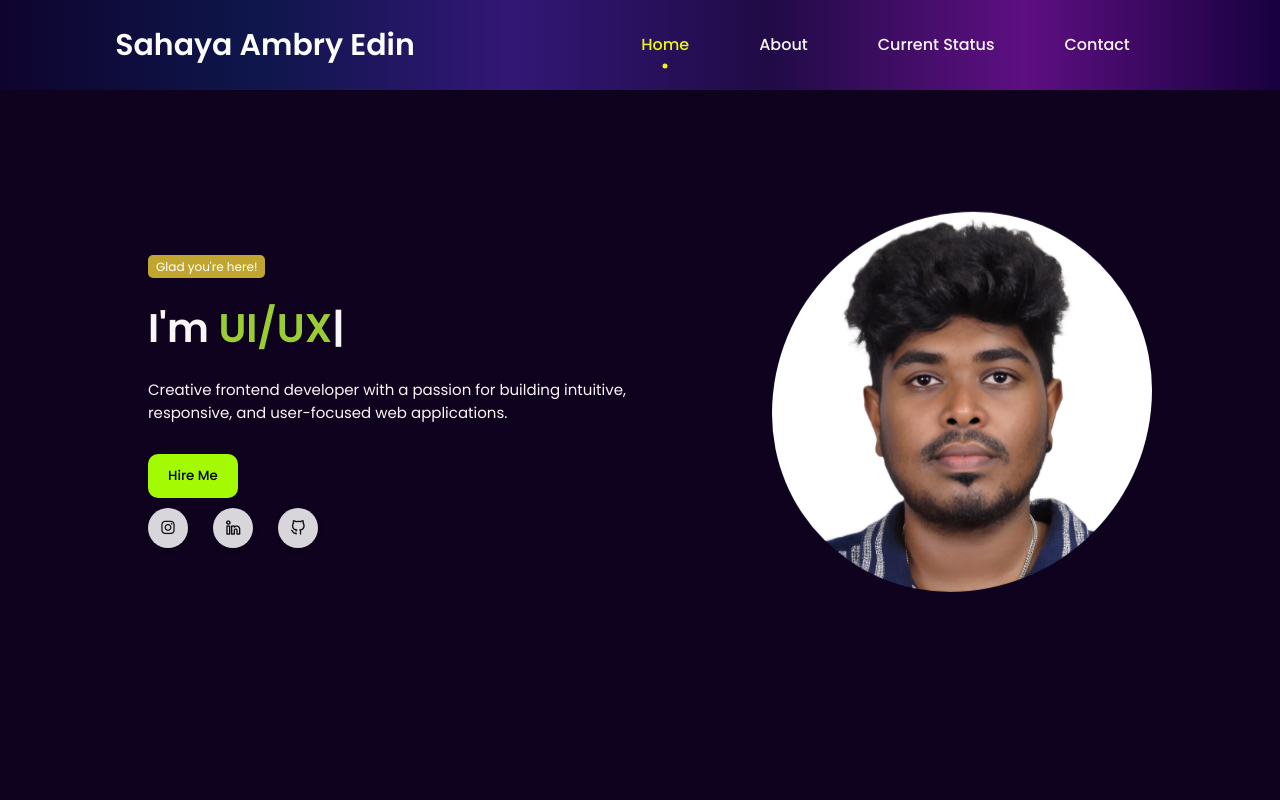
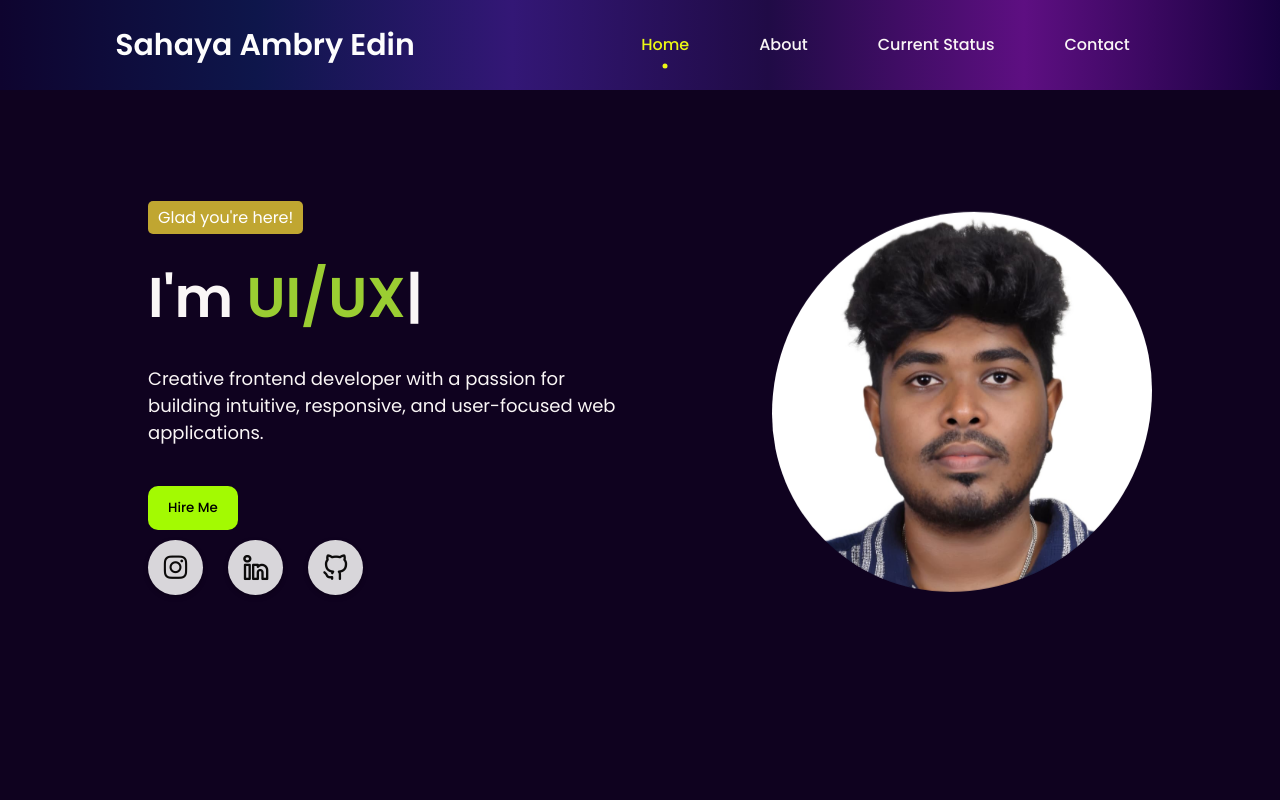
Before and after one commit to Edin666/AmbryedinPortfolio, a React (Create React App) app: page / in a window 1280 px wide. Shown: the top 800 px of the page. Built offline with nearby package versions, Linux system fonts and the light colour scheme.

Commit message:
Project updated

```diff
--- a/src/App.css
+++ b/src/App.css
@@ -209,16 +209,16 @@ nav.scrolled {
 .featured-text-card span{
     background: var(--third-color);
     color: var(--color-white);
-    padding: 3px 8px;
-    font-size: 12px;
+    padding: 5px 10px;
+    font-size: 16px;
     border-radius: 5px;
 }
 .featured-name{
-    font-size: 40px;
+    font-size: 56px;
     font-weight: 600;
     white-space: nowrap;
     color: var(--text-color-second);
-    margin-block: 20px;
+    margin-block: 25px;
 }
 .typedText{
     min-width: 300px;
@@ -235,8 +235,8 @@ nav.scrolled {
     white-space: nowrap;
 }
 .featured-text-info{
-    font-size: 15px;
-    margin-bottom: 30px;
+    font-size: 18px;
+    margin-bottom: 40px;
     color: var(--text-color-second);
 }
 .featured-text-btn{
@@ -260,12 +260,15 @@ nav.scrolled {
     justify-content: center;
     align-items: center;
     background-color: #fdfdfcd8;
-    width: 40px;
-    height: 40px;
+    width: 55px;
+    height: 55px;
     border-radius: 50%;
     box-shadow: 0px 2px 5px 0px rgba(0, 0, 0, 0.25);
     cursor: pointer;
     color: #000; /* Ensure icon is black/visible */
+}
+.social_icons .icon i {
+    font-size: 28px;
 }
 .icon:hover{
     color: rgb(4, 4, 0);
```
